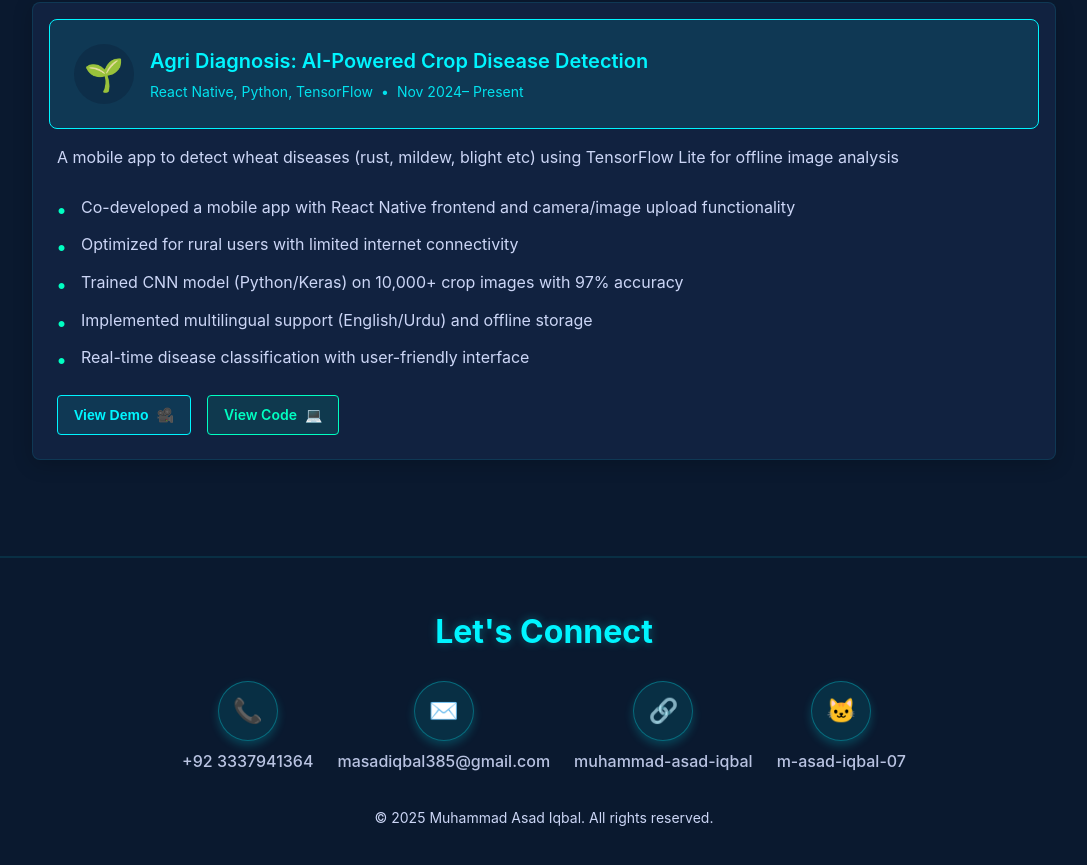
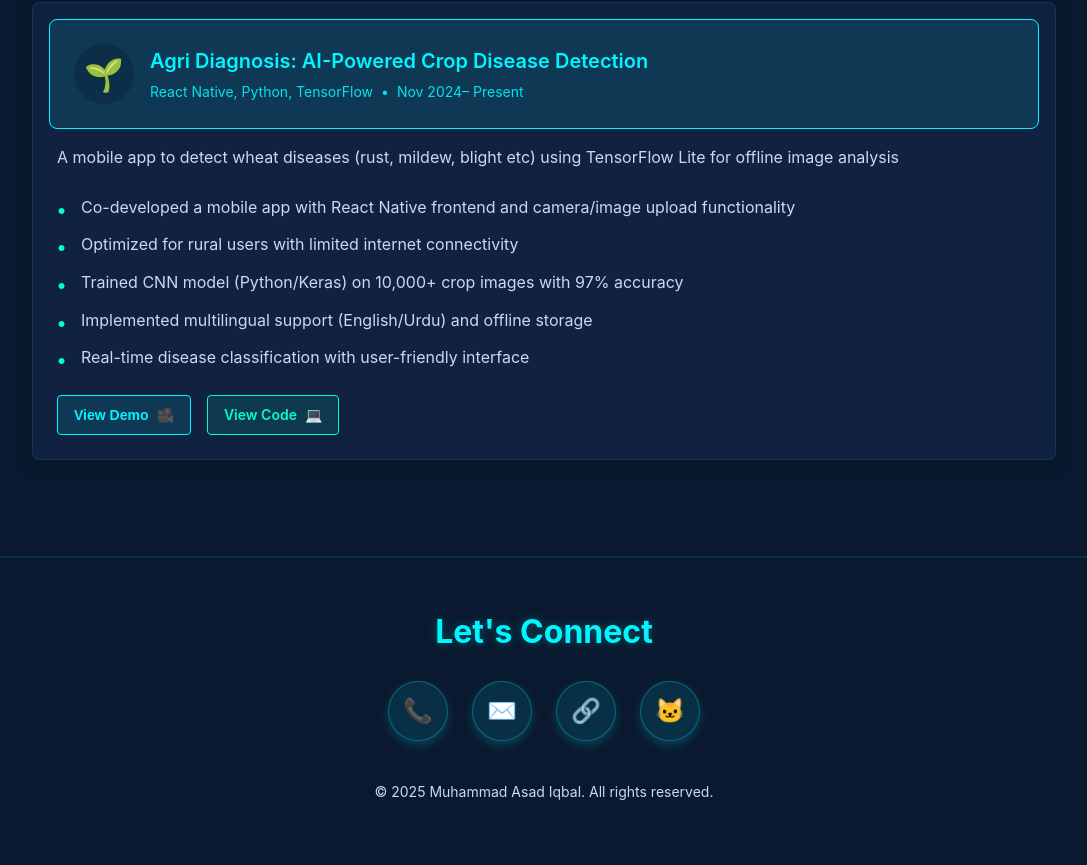
Before and after one commit to m-asad-iqbal-07/Portfolio, a React (Create React App) app: page / in a window 1280 px wide. Shown: the part 3250-4115 px from the top of the page, without its empty margins (96-1183 px from the left). Built offline with nearby package versions, Linux system fonts and the light colour scheme.

Commit message:
versionV2

```diff
--- a/src/components/Footer.js
+++ b/src/components/Footer.js
@@ -46,10 +46,10 @@ export default function Footer() {
         marginBottom: '2rem'
       }}>
         {[
-          { label: 'Phone', value: '+92 3337941364', link: 'tel:+923337941364' },
-          { label: 'Email', value: 'masadiqbal385@gmail.com', link: 'mailto:masadiqbal385@gmail.com' },
-          { label: 'LinkedIn', value: 'muhammad-asad-iqbal', link: 'https://linkedin.com/in/muhammad-asad-iqbal' },
-          { label: 'GitHub', value: 'm-asad-iqbal-07', link: 'https://github.com/m-asad-iqbal-07' }
+          { label: 'Phone', value: '', link: 'tel:+923337941364' },
+          { label: 'Email', value: '', link: 'mailto:masadiqbal385@gmail.com' },
+          { label: 'LinkedIn', value: '', link: 'https://linkedin.com/in/muhammad-asad-iqbal' },
+          { label: 'GitHub', value: '', link: 'https://github.com/m-asad-iqbal-07' }
         ].map((item, index) => (
           <ContactItem
             key={item.label}
--- a/src/components/Hero.js
+++ b/src/components/Hero.js
@@ -86,6 +86,7 @@ export default function Hero() {
       <motion.div
         style={{
           order: isMobile ? 0 : 1,
+          paddingTop:'50px',
           position: 'relative',
           display: 'flex',
           justifyContent: 'center',
```
